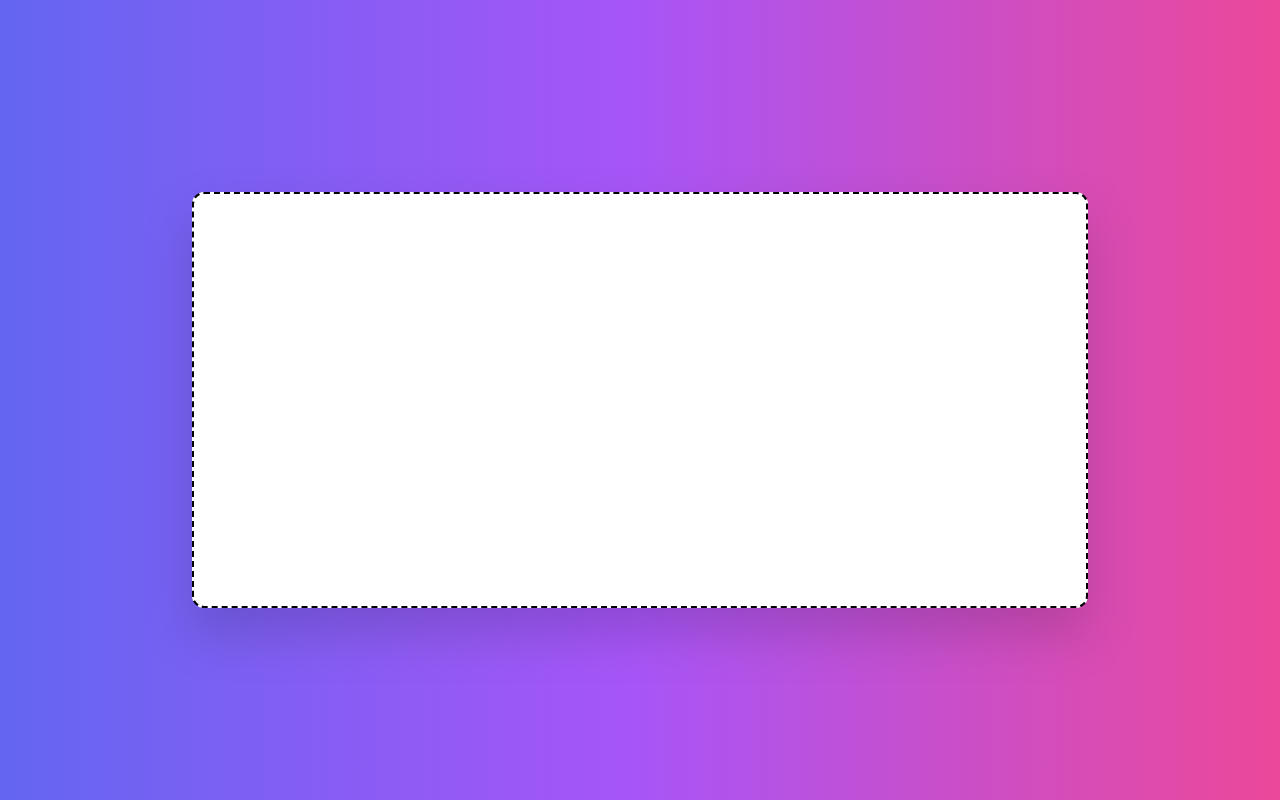
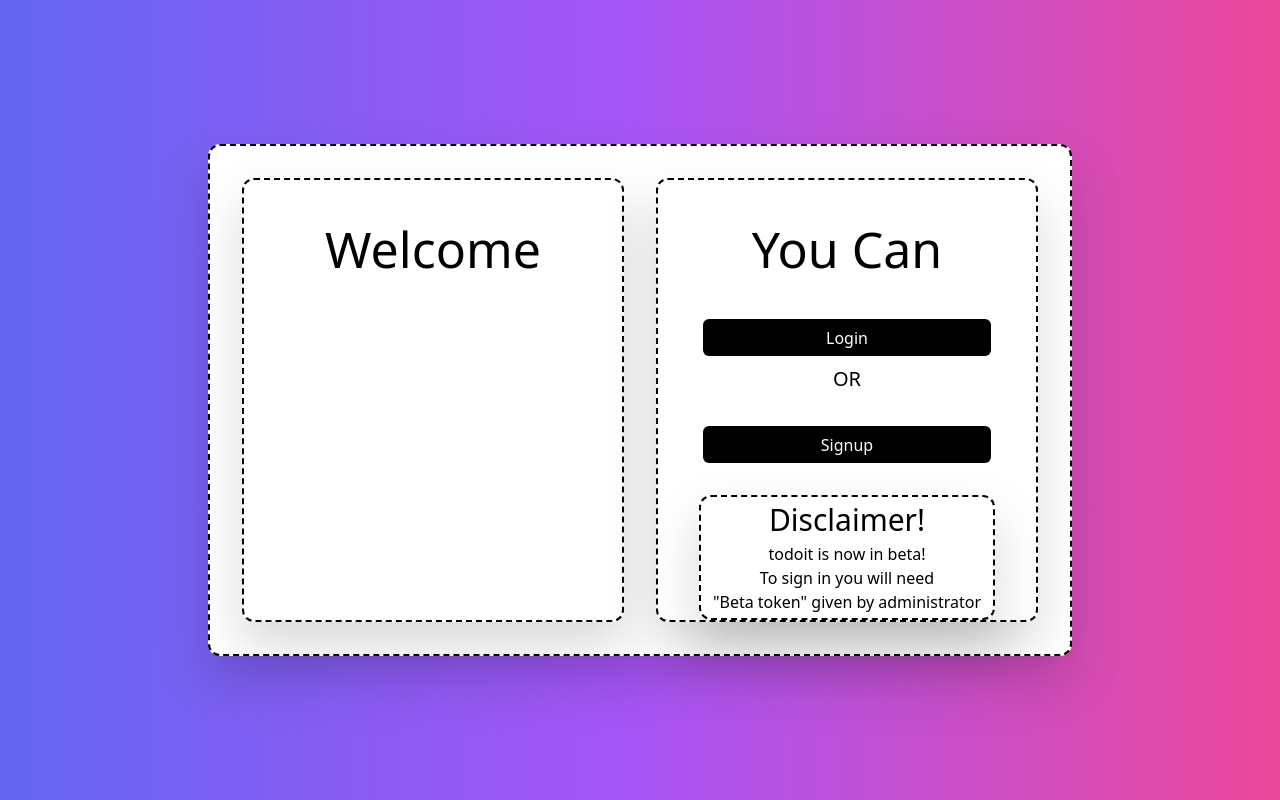
Before and after one commit to ImInBox/todoit, a React (Create React App) app: page / in a window 1280 px wide. Built offline with nearby package versions, Linux system fonts and the light colour scheme.

Commit message:
Home page update

```diff
--- a/src/pages/Home.jsx
+++ b/src/pages/Home.jsx
@@ -1,12 +1,29 @@
 import Background from "../components/Background";
 import Frame from "../components/Frame";
+import Button from "../components/Button";
 
 function HomePage(){
     return(
-        <Background className="p-[15%]">
-            <Frame className="flex flex-wrap h-full w-full">
-                <div className="h-full w-[50%]"/>
-                <div className="h-full w-[50%] flex flex-col items-center"/>
+        <Background className="flex justify-center items-center">
+            <Frame className="flex h-[32rem] w-[54rem] p-8">
+
+                <Frame className="text-center h-full w-full mr-8">
+                    <h1 className="pt-8 text-[50px]">Welcome</h1>
+                </Frame>
+
+                <Frame className="text-center h-full w-full flex items-center flex-col">
+
+                    <h1 className="pt-8 text-[50px]">You Can</h1>
+                    <Button navigate="/login" text="Login" className="mb-2"/>
+                    <h2 className="text-[20px]">OR</h2>
+                    <Button navigate="/signup" text="Signup" className="mt-2 mb-8"/>
+                    <Frame className="text-center">
+                        <h2 className="text-[30px] font-medium">Disclaimer!</h2>
+                        <p className="px-3 pb-1">todoit is now in beta!<br/>To sign in you will need <br/>"Beta token" given by administrator</p>
+                    </Frame>
+
+                </Frame>
+
             </Frame>
         </Background>
     )
```
